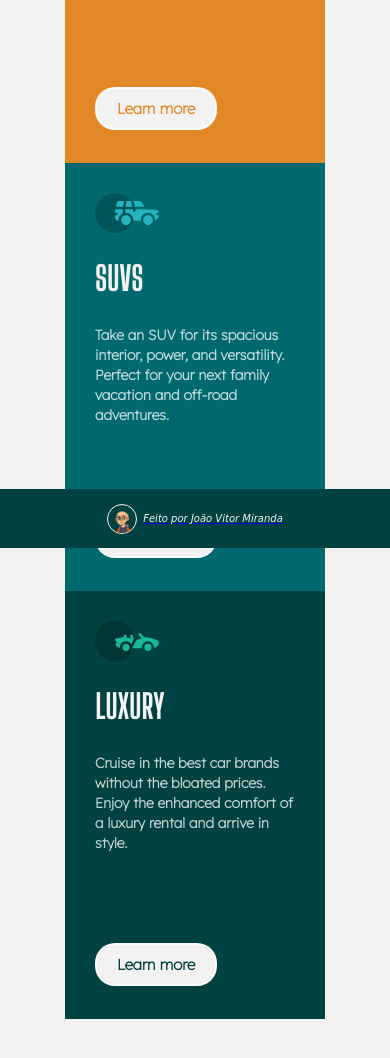
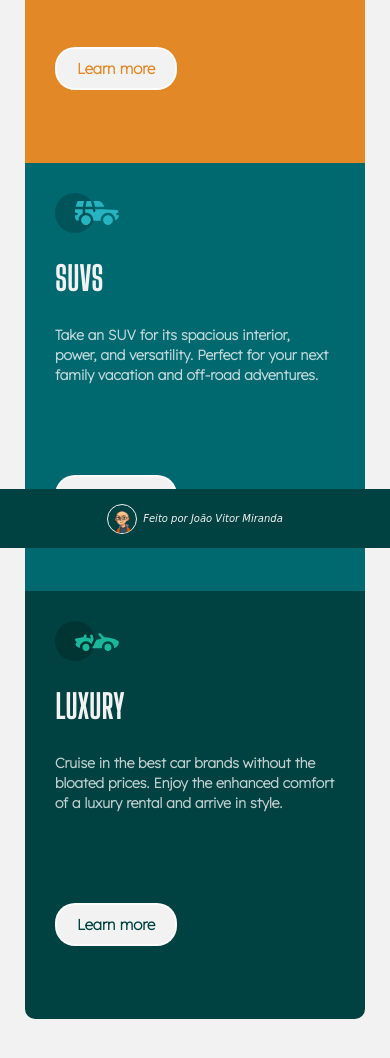
Before and after one commit to jv-miranda/3-Column-Preview-Card-Component, a plain HTML site: page index.html in a window 390 px wide. Shown: the part 296-1354 px from the top of the page. Before the commit the page ends 1315 px from the top, so only its background shows below. Drawn offline with Linux system fonts and the light colour scheme.

Commit message:
Responsiveness

```diff
--- a/style.css
+++ b/style.css
@@ -133,6 +133,7 @@
 .linkedin-link {
     display: flex;
     align-items: center;
+    text-decoration: none;
 }
 
 .authors-image {
@@ -149,3 +150,39 @@
     font-weight: 200;
     margin-left: 6px;
 }
+
+/* TABLET */
+@media (max-width: 780px) {
+    #card-01 {
+        border-radius: 10px 0px 0px 0px;
+    }
+
+    #card-02 {
+        border-radius: 0px 10px 0px 0px;
+    }
+
+    #card-03 {
+        margin-bottom: 90px;
+        width: 520px;
+        border-radius: 0px 0px 10px 10px;
+    }
+}
+
+/* MOBILE */
+@media (max-width: 519px) {
+    .card {
+        width: 340px;
+    }
+
+    #card-01 {
+        border-radius: 10px 10px 0px 0px;
+    }
+
+    #card-02 {
+        border-radius: 0px 0px 0px 0px;
+    }
+
+    #card-03 {
+        width: 340px;
+    }
+}
```
